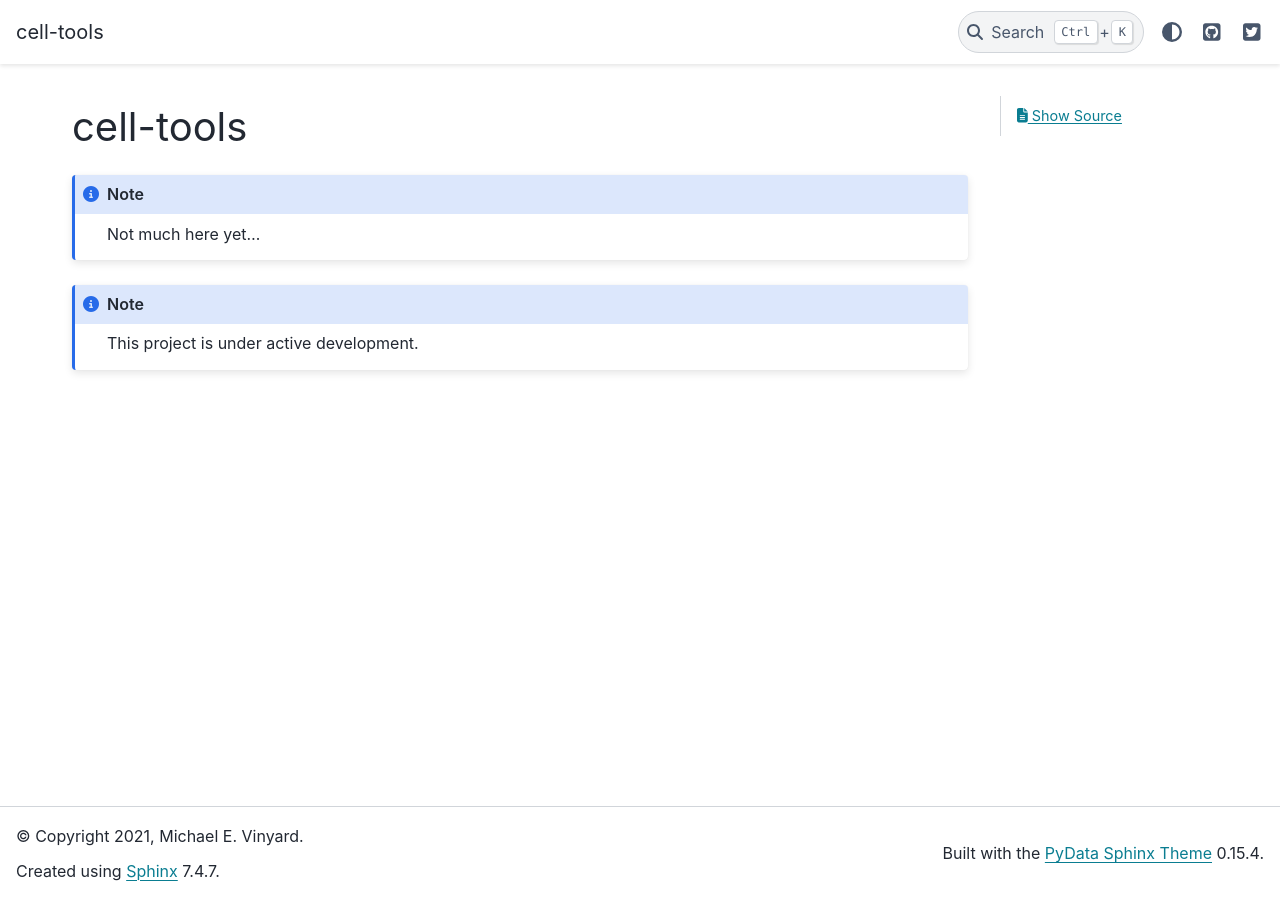
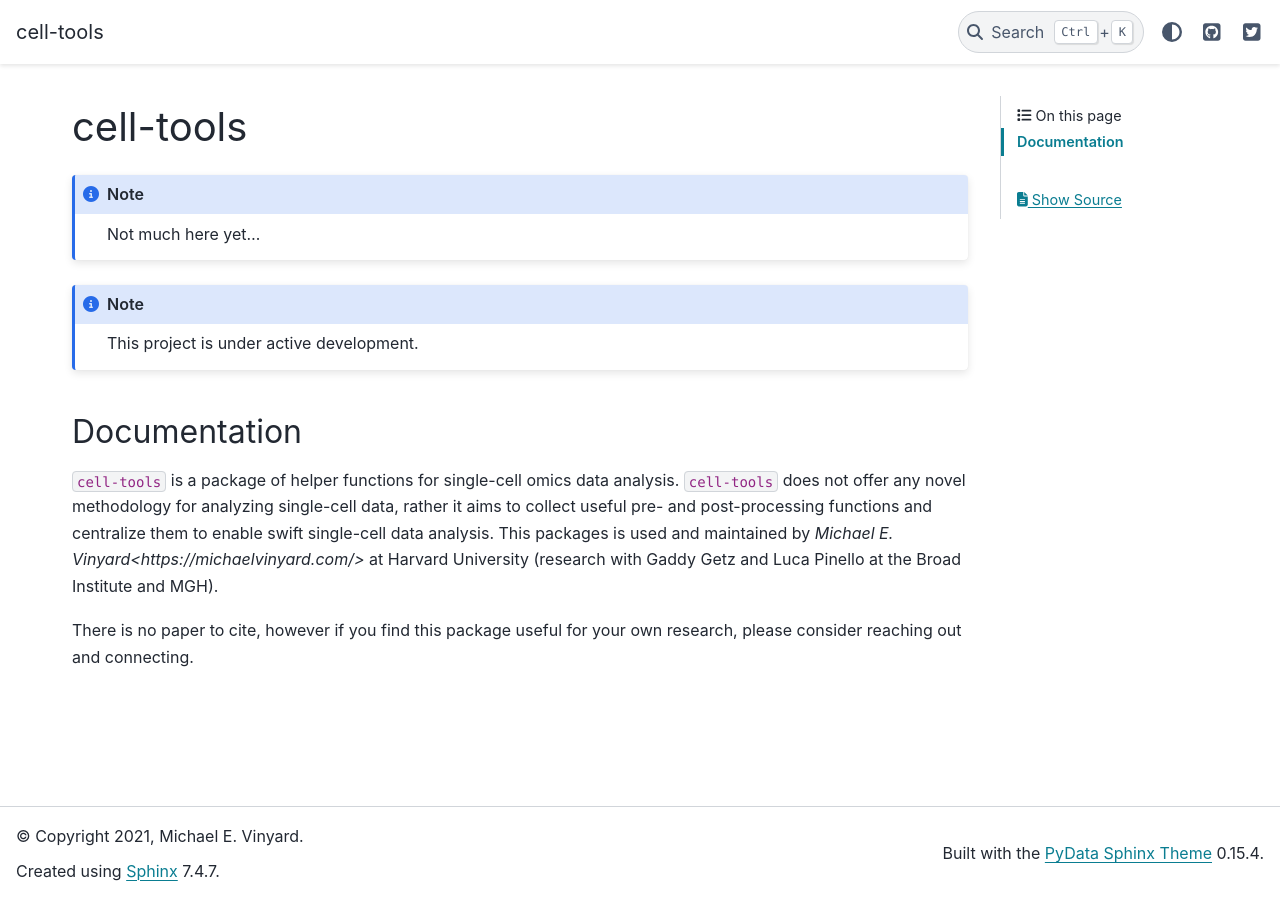
Before and after one commit to mvinyard/cell-tools, a Sphinx documentation site: the page built from docs/source/index.rst, in a window 1280 px wide. Built offline with Sphinx 7.4.7 and the PyData theme 0.15.4, drawn with Linux system fonts in a browser that asks for light colours.

Commit message:
Update index.rst

```diff
--- a/docs/source/index.rst
+++ b/docs/source/index.rst
@@ -18,3 +18,15 @@
 .. note::
 
    This project is under active development.
+
+
+Documentation
+********************
+``cell-tools`` is a package of helper functions for single-cell omics data analysis. ``cell-tools`` does not offer any novel methodology for analyzing single-cell data, rather it aims to collect useful pre- and post-processing functions and centralize them to enable swift single-cell data analysis. This packages is used and maintained by `Michael E. Vinyard<https://michaelvinyard.com/>` at Harvard University (research with Gaddy Getz and Luca Pinello at the Broad Institute and MGH).
+
+There is no paper to cite, however if you find this package useful for your own research, please consider reaching out and connecting.
+
+.. toctree::
+   :maxdepth: 3
+   :titlesonly:
+   :hidden:
```
